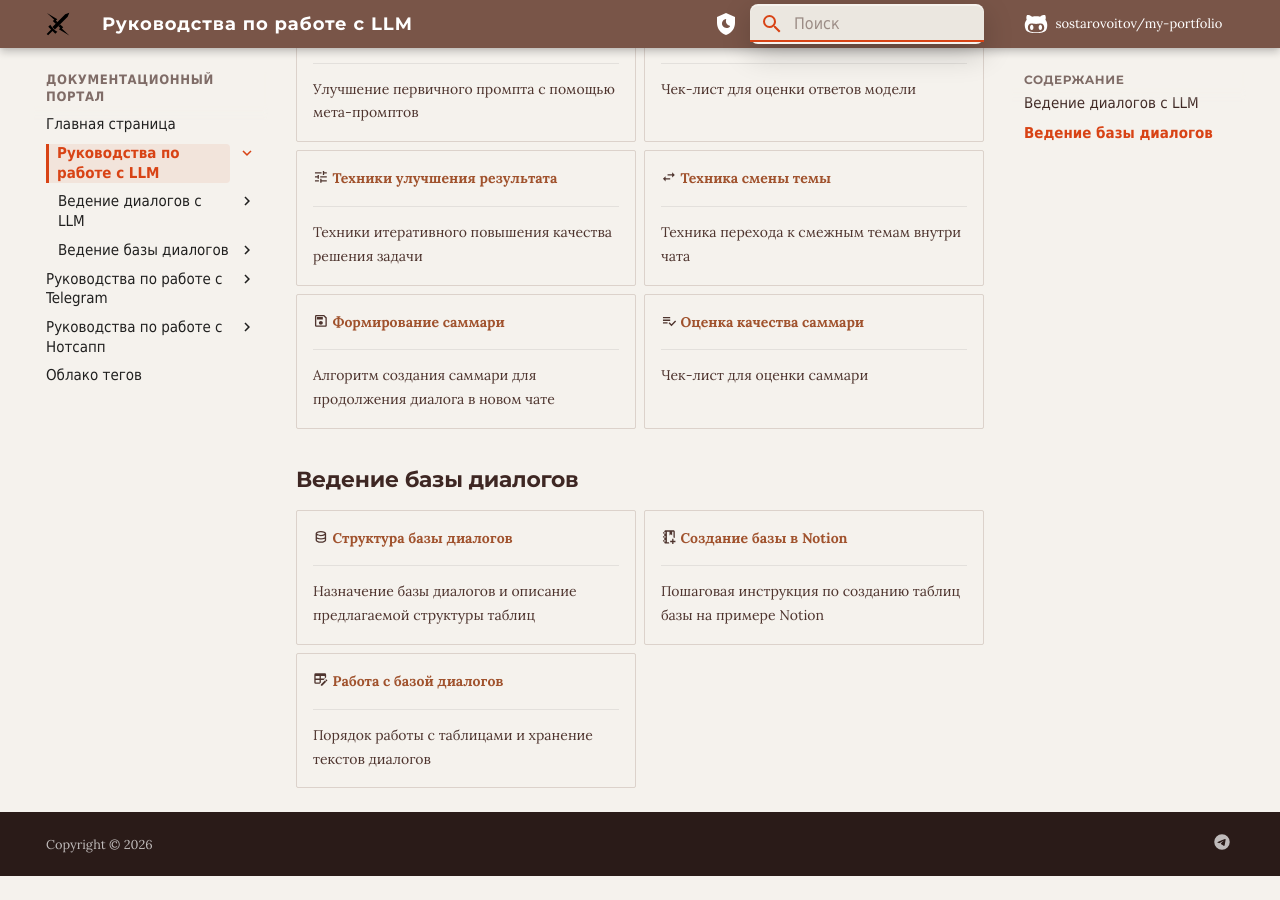
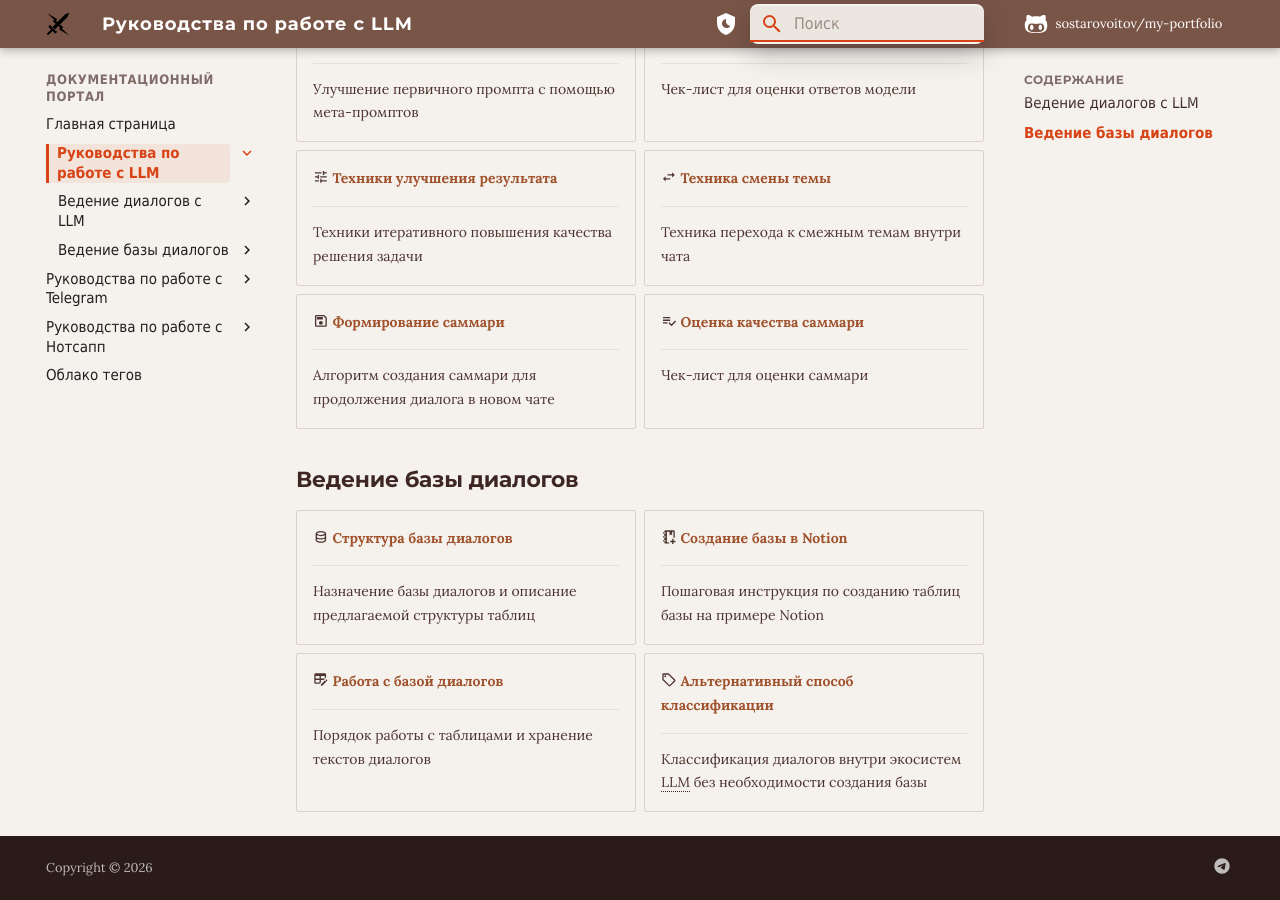
Before and after one commit to sostarovoitov/my-portfolio, an MkDocs documentation site: the page built from docs/Instructions/LLMs/index.md, in a window 1280 px wide and 900 px high, scrolled down 501 px. Built offline with MkDocs 1.6.1 and Material for MkDocs 9.7.7, drawn with Linux system fonts in a browser that asks for light colours; plug-ins that fetch from the network failed and are left out; comment, search, counter and statistics services are not loaded; before the commit the page ends 1377 px from its top, so only the background shows below that.

Commit message:
Добавлена статья про альтернативный способ классификации диалогов с LLM

```diff
--- a/docs/Instructions/LLMs/index.md
+++ b/docs/Instructions/LLMs/index.md
@@ -67,4 +67,9 @@
     ---
     Порядок работы с таблицами и хранение текстов диалогов
 
+-   :material-tag-outline: __[Альтернативный способ классификации](alternative-approach.md)__
+
+    ---
+    Классификация диалогов внутри экосистем LLM без необходимости создания базы
+
 </div>
--- a/mkdocs.yml
+++ b/mkdocs.yml
@@ -77,6 +77,7 @@ nav: # Структура сайта
     - Структура базы диалогов: Instructions/LLMs/knowledge-structure.md
     - Создание базы в Notion: Instructions/LLMs/knowledge-notion.md
     - Работа с базой диалогов: Instructions/LLMs/knowledge-registry.md
+    - Альтернативный способ классификации : Instructions/LLMs/alternative-approach.md
 - Руководства по работе с Telegram:
   - Instructions/Telegram/index.md
   - Управление кэшем Telegram: Instructions/Telegram/sostarovoitov-instruction.md
```
Also changed, not shown: docs/Instructions/LLMs/alternative-approach.md (added, +43 -0 lines).
